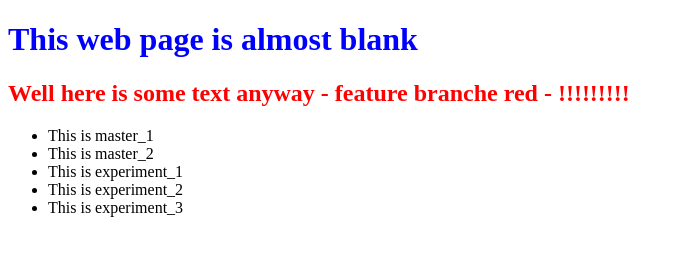
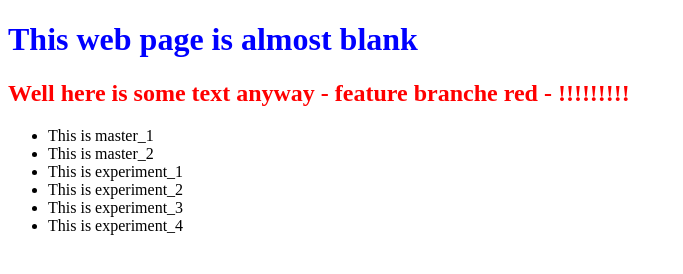
Before and after one commit to I020006/i020006_main_opensap_repo, a plain HTML site: page index.html in a window 1280 px wide. Shown: the whole page, without its empty margins (0-683 px from the left). Drawn offline with Linux system fonts and the light colour scheme.

Commit message:
This is experiment_4

```diff
--- a/index.html
+++ b/index.html
@@ -14,6 +14,7 @@
 			<li>This is experiment_1</li>
 			<li>This is experiment_2</li>
 			<li>This is experiment_3</li>
+			<li>This is experiment_4</li>
 		</ul>
 	</body>
 </html>
```
